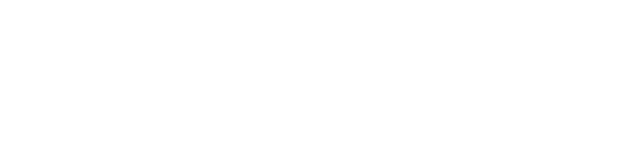
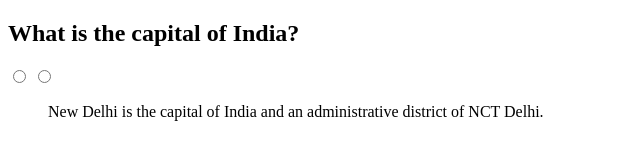
Before and after one commit to acciojob/trivia-5kul, a website: page main.html in a window 1280 px wide. Shown: the whole page, without its empty margins (0-640 px from the left). Drawn offline with Linux system fonts and the light colour scheme.

Commit message:
created a submission

```diff
--- a/main.html
+++ b/main.html
@@ -8,6 +8,11 @@
 
 <body>
 	<!-- the entire body must be written by student -->
+	<h2>What is the capital of India?</h2>
+	<input type="radio" id="New Delhi" value="New Delhi">
+	<input type="radio" id="Mumbai" value="Mumbai">
+	<blockquote>New Delhi is the capital of India and an administrative district of NCT Delhi.</blockquote>
+
     <script type="text/javascript" src="./script.js">
 </script>
 
--- a/styles.css
+++ b/styles.css
@@ -1,2 +1,11 @@
 
 /* Your CSS Code here. */
+blockquote{
+	Max-width:600px,
+	margin:10px,
+	padding:15px,
+	border-left:8px solid green,
+	background-color:#f8fffe,
+	font-weight:bold
+
+}
```
